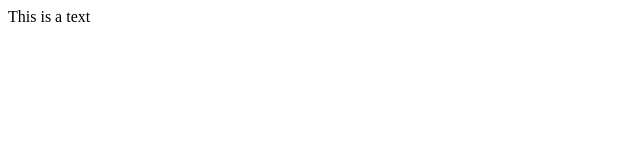
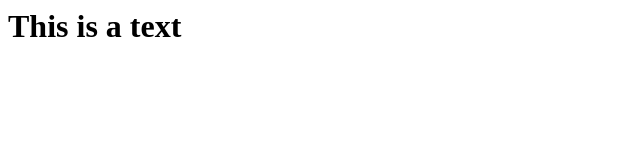
Before and after one commit to MahmoudHefny2001/learning-branches, a plain HTML site: page index.html in a window 1280 px wide. Shown: the whole page, without its empty margins (0-640 px from the left). Drawn offline with Linux system fonts and the light colour scheme.

Commit message:
Update index.html

```diff
--- a/index.html
+++ b/index.html
@@ -3,6 +3,6 @@
 
 	</head>
 	<body>
-	<h>This is a text</h>
+	<h1>This is a text</h1>
 	</body>
 </html>
```
